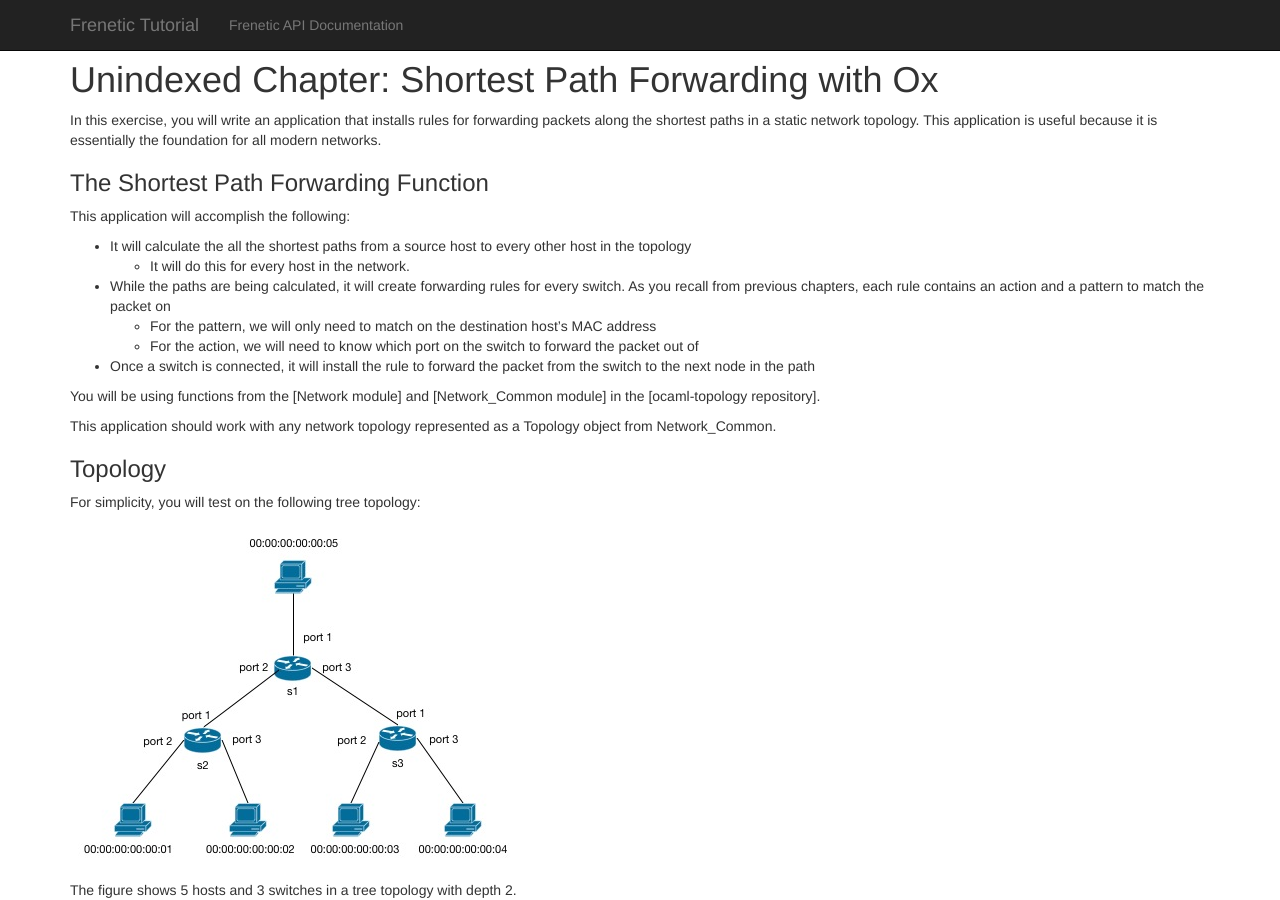
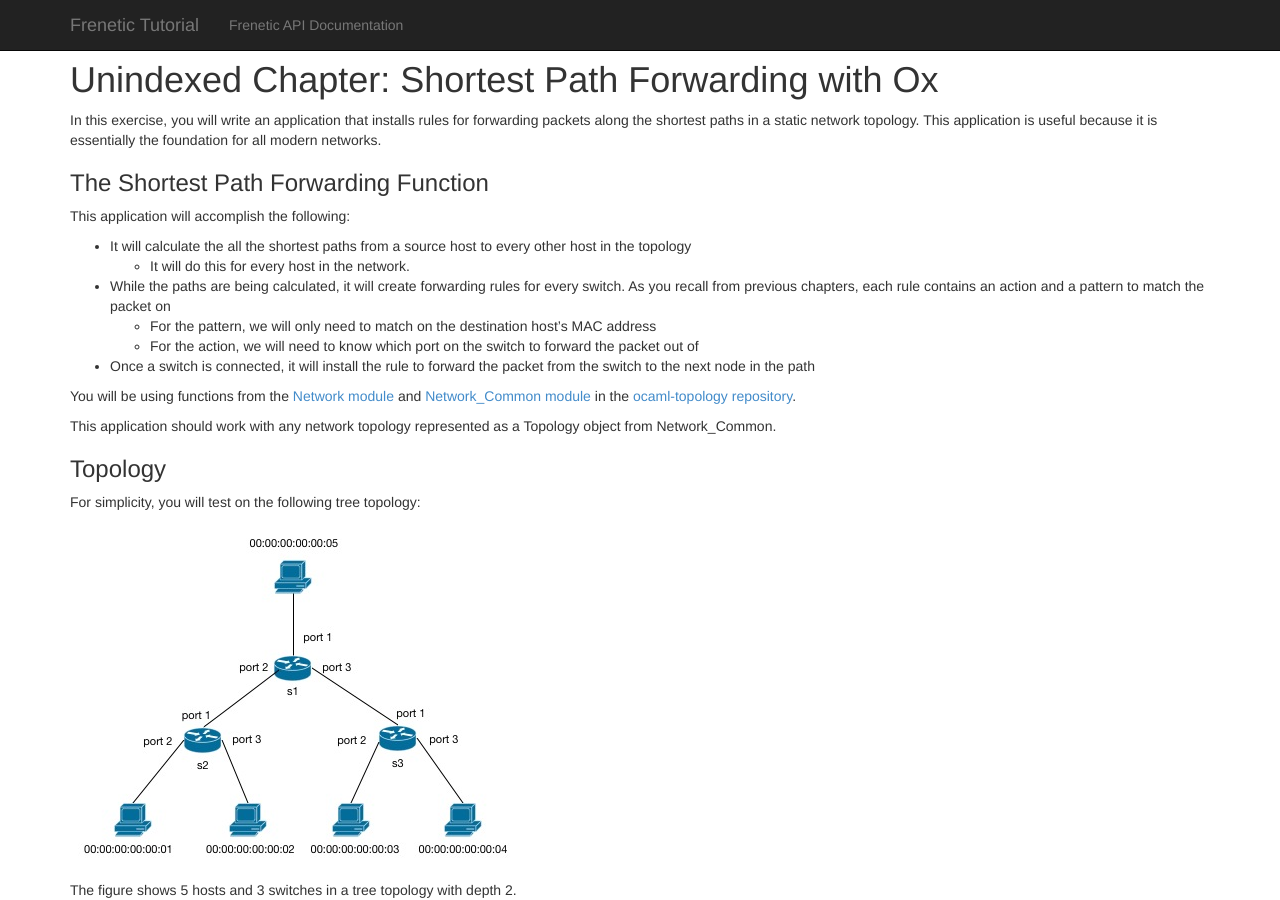
Before and after one commit to frenetic-lang/tutorials, a Jekyll site: the page built from 07-OxRouting/index.md, in a window 1280 px wide and 900 px high. Built offline with Jekyll 4.4.1, drawn with Linux system fonts in a browser that asks for light colours; nearby versions of some CDN libraries; part of the change alters nothing that is shown.

```diff
--- a/_includes/api.md
+++ b/_includes/api.md
@@ -26,3 +26,9 @@
 [Match]: http://frenetic-lang.github.io/api//openflow/#OpenFlow0x01.Match
 
 [Packet]:http://frenetic-lang.github.io/api//packet/#Packet
+
+[Network module]: http://frenetic-lang.github.io/api//topology/#Network
+
+[Network_Common module]: http://frenetic-lang.github.io/api//topology/#Network_Common
+
+[ocaml-topology repository]: http://frenetic-lang.github.io/api//topology/
```
